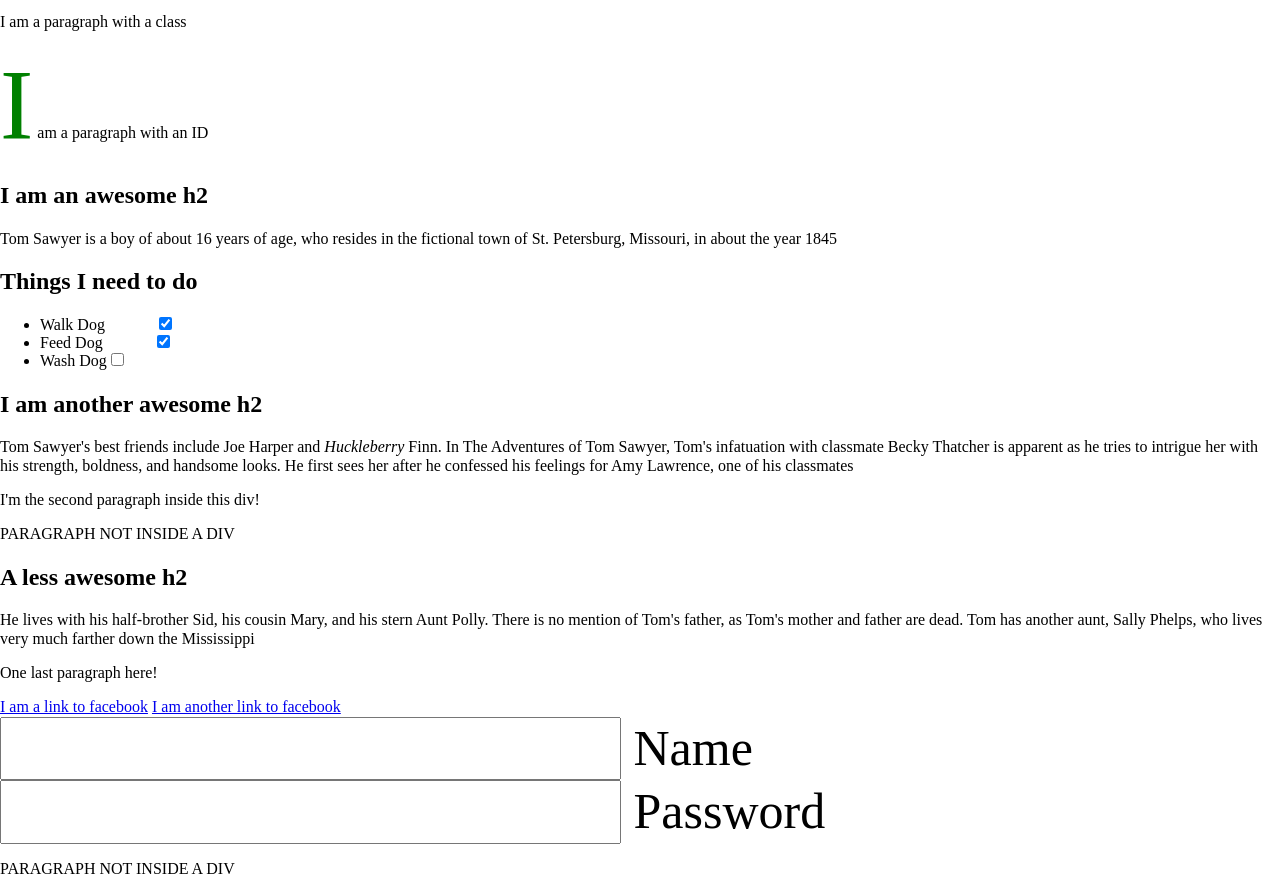
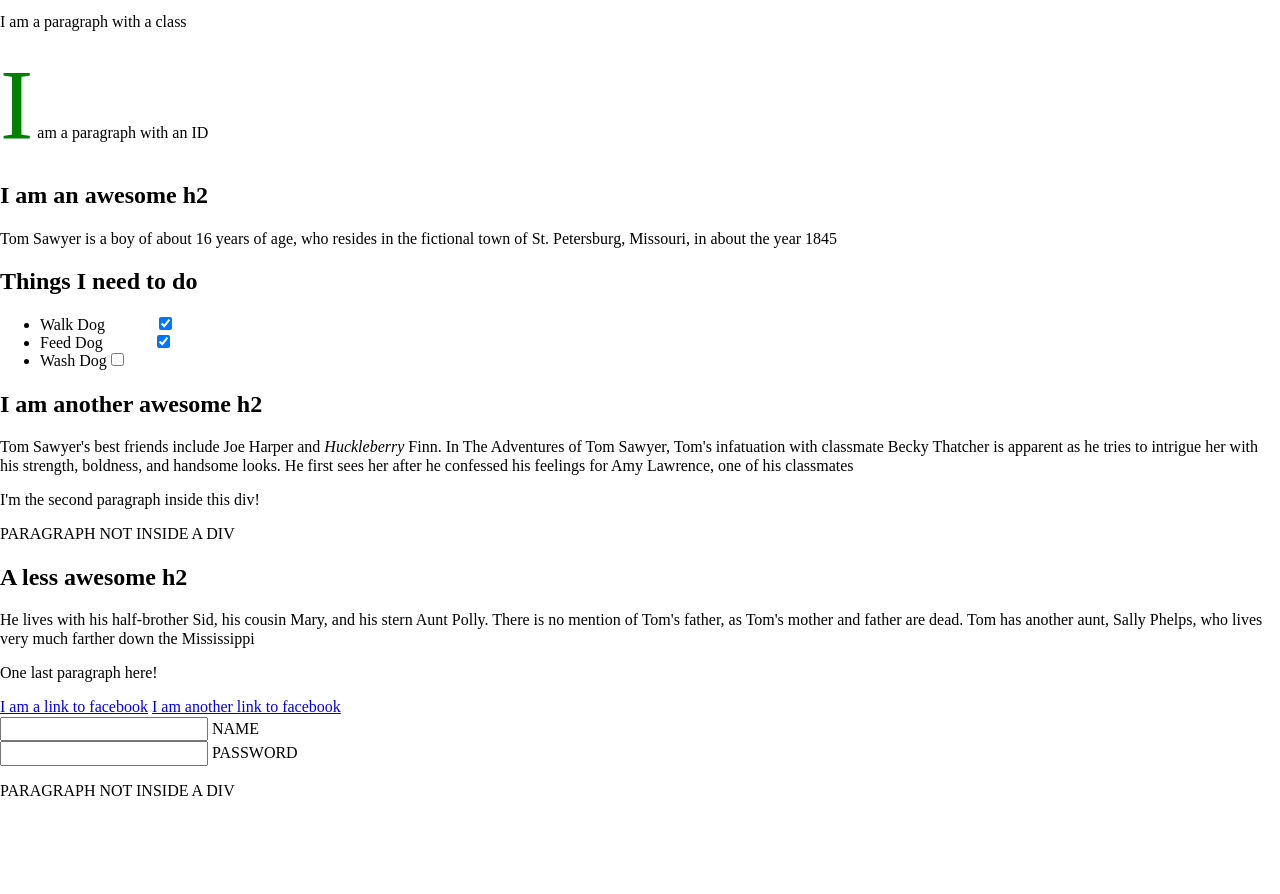
Before and after one commit to taniakononenko23/vscode-git-test15, a plain HTML site: page index.html in a window 1280 px wide. Shown: the part 101-995 px from the top of the page. After the commit the page ends 917 px from the top, so only its background shows below. Drawn offline with nearby package versions, Linux system fonts and the light colour scheme.

```diff
--- a/index.html
+++ b/index.html
@@ -24,10 +24,10 @@
         margin-left: 50px;
       }
       label:first-of-type {
-        font-size: 50px;
+        text-transform: uppercase;
       }
-      label:last-of-type{
-         font-size: 50px;
+      label:last-of-type {
+        text-transform: uppercase;
       }
     </style>
   </head>
```
